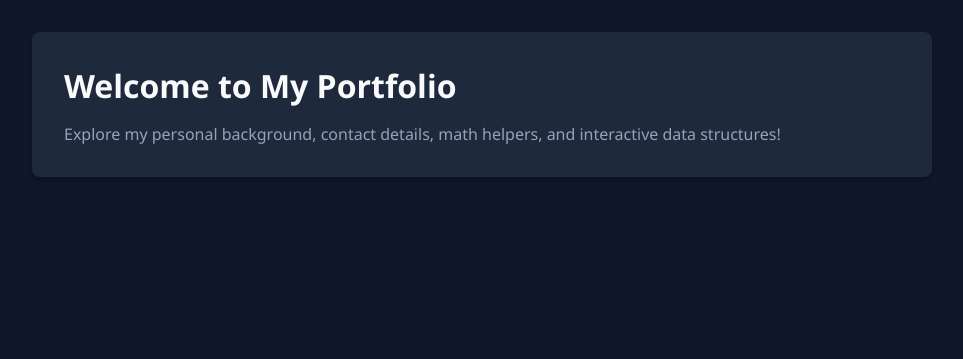
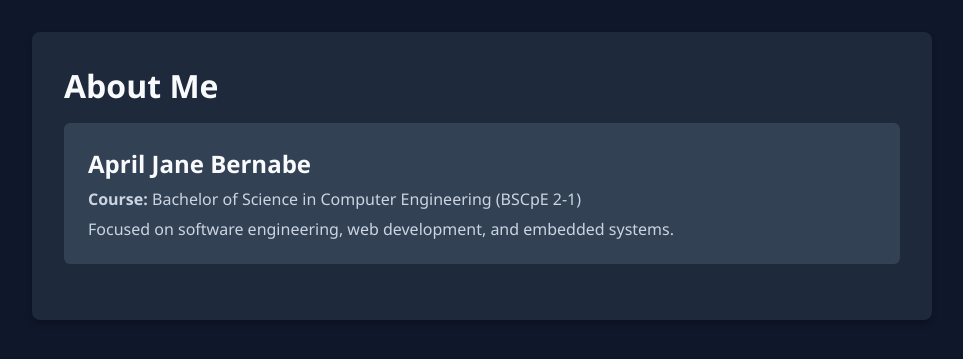
Before and after one commit to jayniejane/April-jane-Bernabe, a Flask app: page /profile in a window 1280 px wide. Shown: the part 61-420 px from the top of the page, without its empty margins (158-1121 px from the left). Run offline with Flask 3, Linux system fonts and the light colour scheme.

Commit message:
Revise profile content and heading
Updated profile section with personal information and focus areas.

```diff
--- a/templates/profile.html
+++ b/templates/profile.html
@@ -1,7 +1,13 @@
 {% extends 'base.html' %}
 {% block content %}
-    <h1>Welcome to My Portfolio</h1>
-    <p style="margin-top: 1rem; color: #94a3b8;">
-        Explore my personal background, contact details, math helpers, and interactive data structures!
-    </p>
+    <h1>About Me</h1>
+    <div class="card" style="margin-top: 1rem;">
+        <h2>April Jane Bernabe</h2>
+        <p style="margin-top: 0.5rem; color: #cbd5e1;">
+            <strong>Course:</strong> Bachelor of Science in Computer Engineering (BSCpE 2-1)<br>
+        </p>
+        <p style="margin-top: 0.5rem; color: #cbd5e1;">
+            Focused on software engineering, web development, and embedded systems.
+        </p>
+    </div>
 {% endblock %}
```
